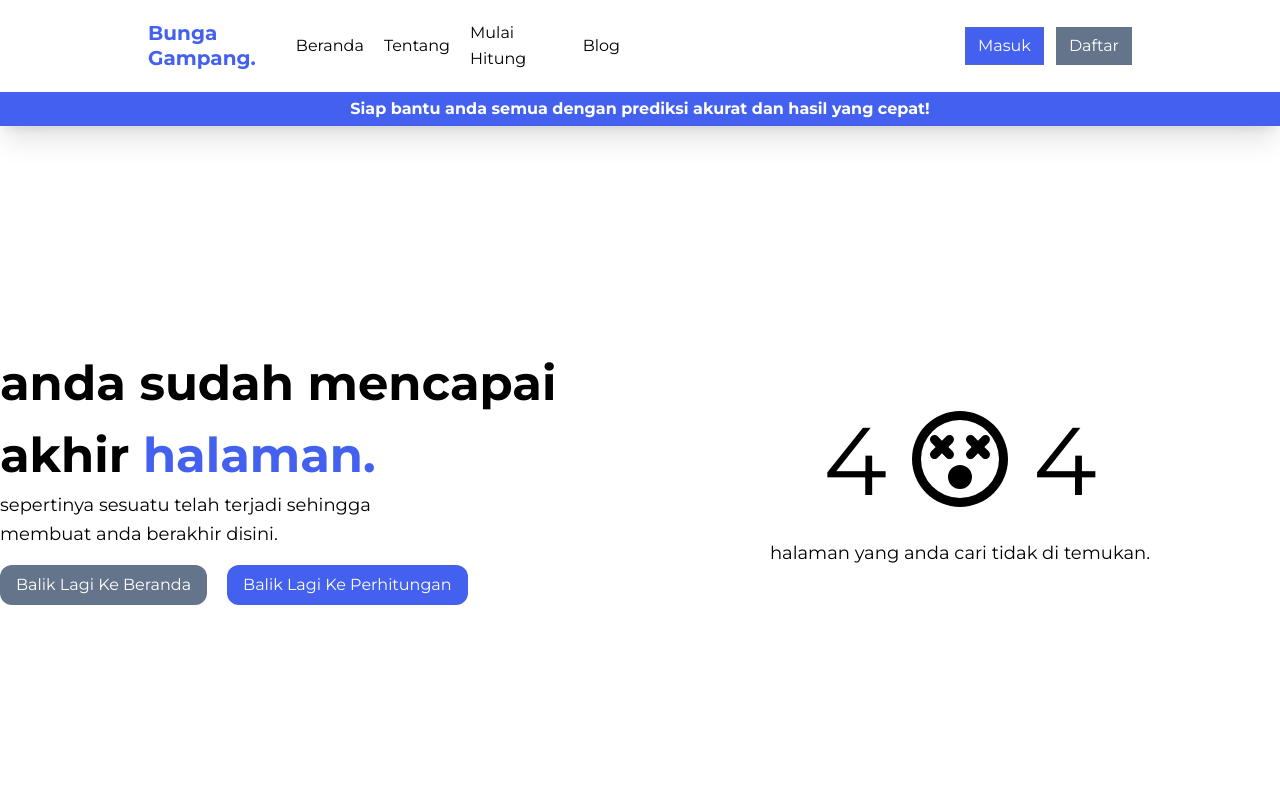
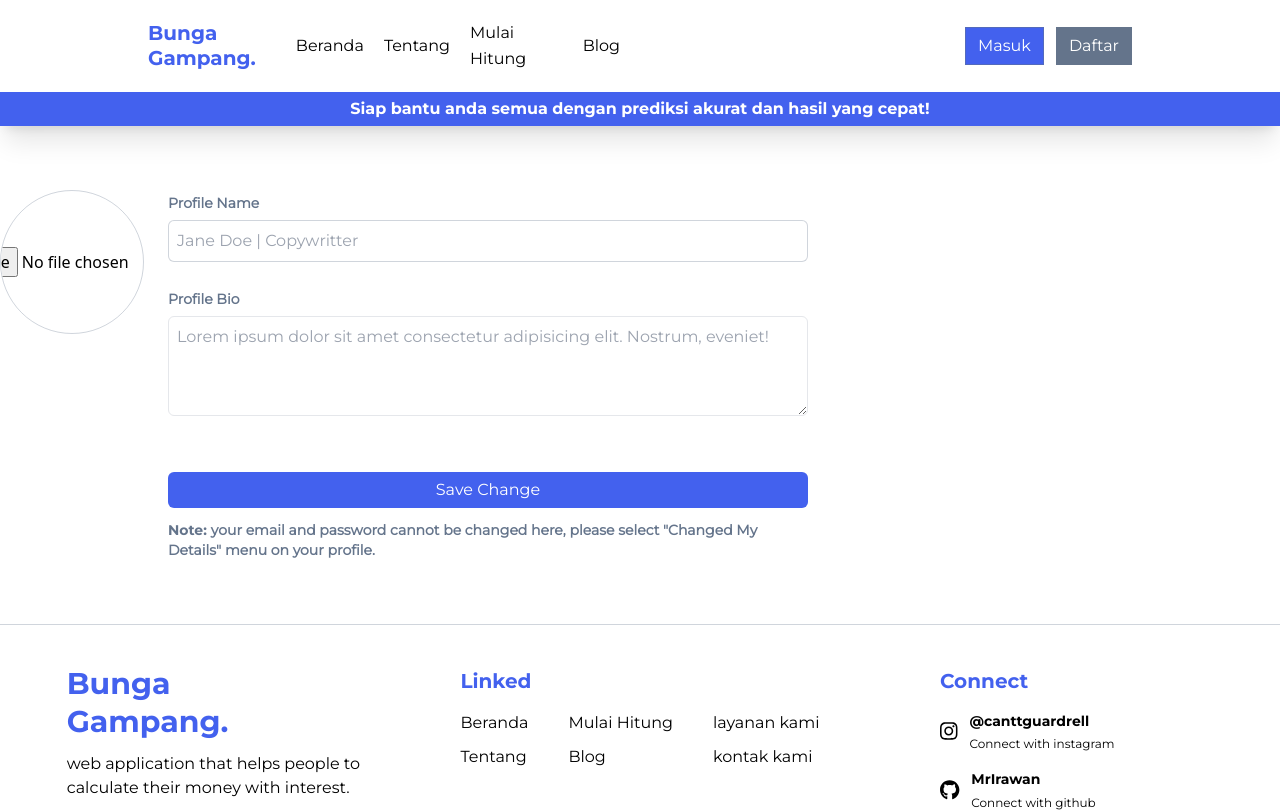
Before and after one commit to MrIrawan/bunga-gampang, a React (Vite) app: page /update/1 in a window 1280 px wide. Shown: the top 812 px of the page. Built offline with nearby package versions, Linux system fonts and the light colour scheme.

Commit message:
membuat struktur komponen update profile

```diff
--- a/routers.jsx
+++ b/routers.jsx
@@ -5,6 +5,7 @@ import Blog from "./src/pages/Blog";
 import NotFound from "./src/pages/404";
 import Auth from "./src/components/Auth"
 import UserProfile from "./src/pages/UserProfile";
+import UpdateProfile from "./src/pages/UpdateProfile";
 
 export const routers = createBrowserRouter([
     {
@@ -40,6 +41,10 @@ export const routers = createBrowserRouter([
         element: <Navigate to="/profile/xxx" replace />
     },
     {
+        path: '/update/:id',
+        element: <UpdateProfile />
+    },
+    {
         path: '*',
         element: <NotFound />
     },
--- /dev/null
+++ b/src/pages/UpdateProfile.jsx
@@ -0,0 +1,46 @@
+export default function UpdateProfile() {
+    return (
+        <section className="w-full pt-16 pb-16">
+            <div className="container w-full mx-auto">
+                <form className="w-full flex gap-6">
+                    <div className="w-40 h-40 rounded-full flex items-center justify-center border border-secondary/30 overflow-hidden lg:w-36 lg:h-36">
+                        <input
+                            type="file"
+                            name="profile_photo"
+                            id="profile_photo"
+                        />
+                    </div>
+                    <div className="w-1/2 flex flex-col gap-6">
+                        <div className="w-full">
+                            <label htmlFor="name" className="text-sm font-main font-semibold text-secondary">Profile Name</label>
+                            <input
+                                type="text"
+                                name="name"
+                                id="name"
+                                className="w-full block mt-1.5 border border-secondary/30 py-2 px-2 font-main rounded-md focus:outline-none focus:border-primary"
+                                placeholder="Jane Doe | Copywritter"
+                            />
+                        </div>
+                        <div className="w-full mb-8">
+                            <label htmlFor="profile_bio" className="text-sm font-main font-semibold text-secondary">Profile Bio</label>
+                            <textarea
+                                name="profile_bio"
+                                id="profile_bio"
+                                className="w-full block mt-1.5 border rounded-md min-h-[100px] p-2 resize-y max-h-[200px] font-main focus:outline-none focus:border-primary"
+                                placeholder="Lorem ipsum dolor sit amet consectetur adipisicing elit. Nostrum, eveniet!"
+                            >
+                            </textarea>
+                        </div>
+                        <div className="w-full">
+                            <button type="submit" className="w-full mb-3 bg-primary text-text font-main text-base py-1.5 rounded-md">Save Change</button>
+                            <p className="text-sm font-main font-semibold text-secondary">
+                                <span className="font-mainBold">Note: {" "}</span>
+                                your email and password cannot be changed here, please select "Changed My Details" menu on your profile.
+                            </p>
+                        </div>
+                    </div>
+                </form>
+            </div>
+        </section>
+    )
+}
--- a/src/pages/UserProfile.jsx
+++ b/src/pages/UserProfile.jsx
@@ -61,10 +61,12 @@ export default function UserProfile() {
                             </div>
                         </div>
                         <div className="hidden w-fit absolute top-2 right-2 md:flex md:flex-col md:gap-2 lg:flex-row lg:items-center lg:gap-4">
-                        <button className="font-main text-base border border-primary bg-primary text-text flex items-center gap-2 rounded-sm px-5 py-0.5" id={data.id}>
-                            <FontAwesomeIcon icon={faEdit}/>
-                            edit profile
-                        </button>
+                            <a href={`/update/${data.id}`}>
+                                <button className="font-main text-base border border-primary bg-primary text-text flex items-center gap-2 rounded-sm px-5 py-0.5" id={data.id}>
+                                    <FontAwesomeIcon icon={faEdit}/>
+                                    edit profile
+                                </button>
+                            </a>
                         <button className="font-main text-base border border-red-600 bg-red-600 text-text flex items-center gap-2 rounded-sm px-5 py-0.5" id={data.id}>
                             <FontAwesomeIcon icon={faTrash}/>
                             delete profile
```
